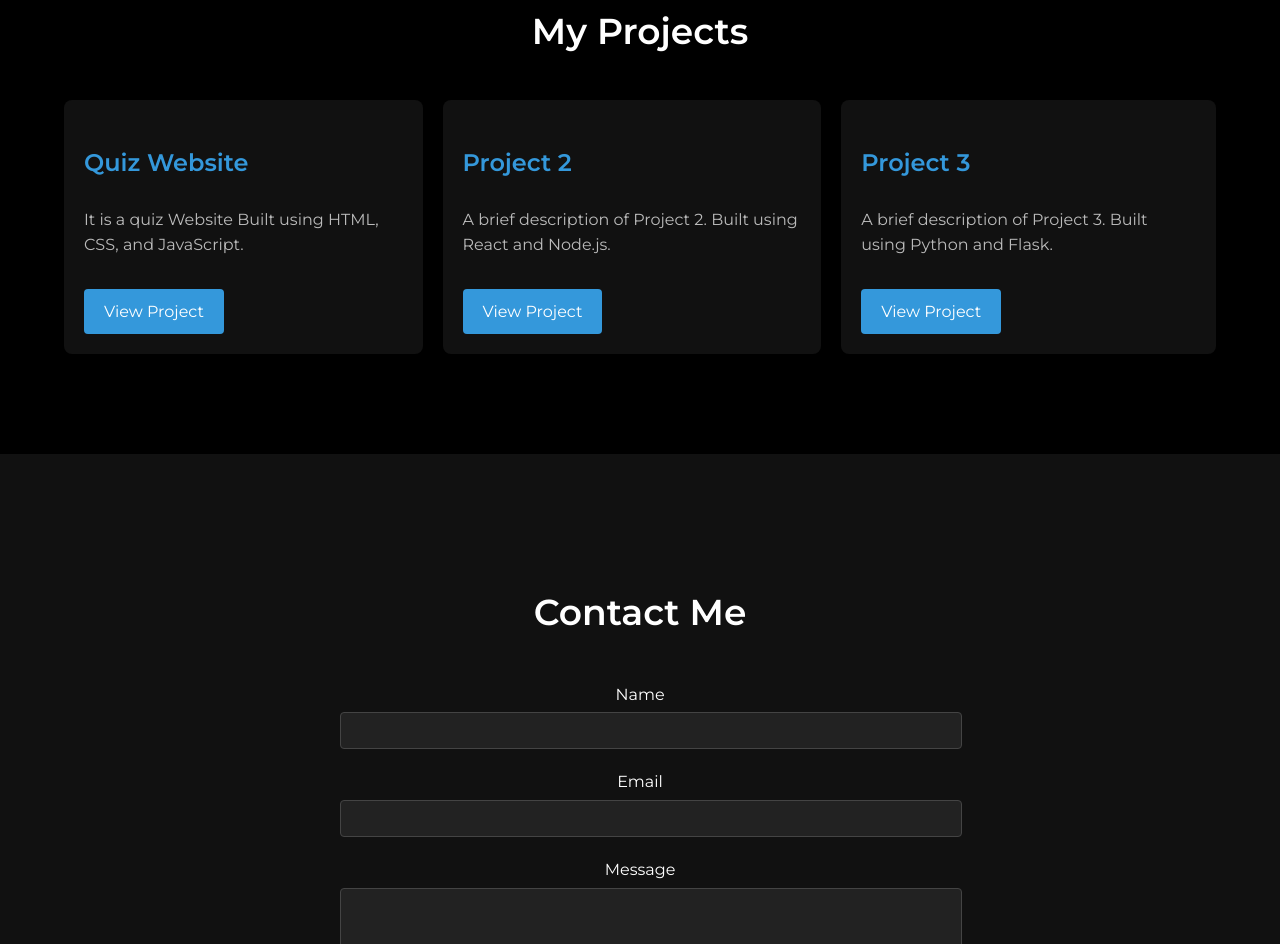
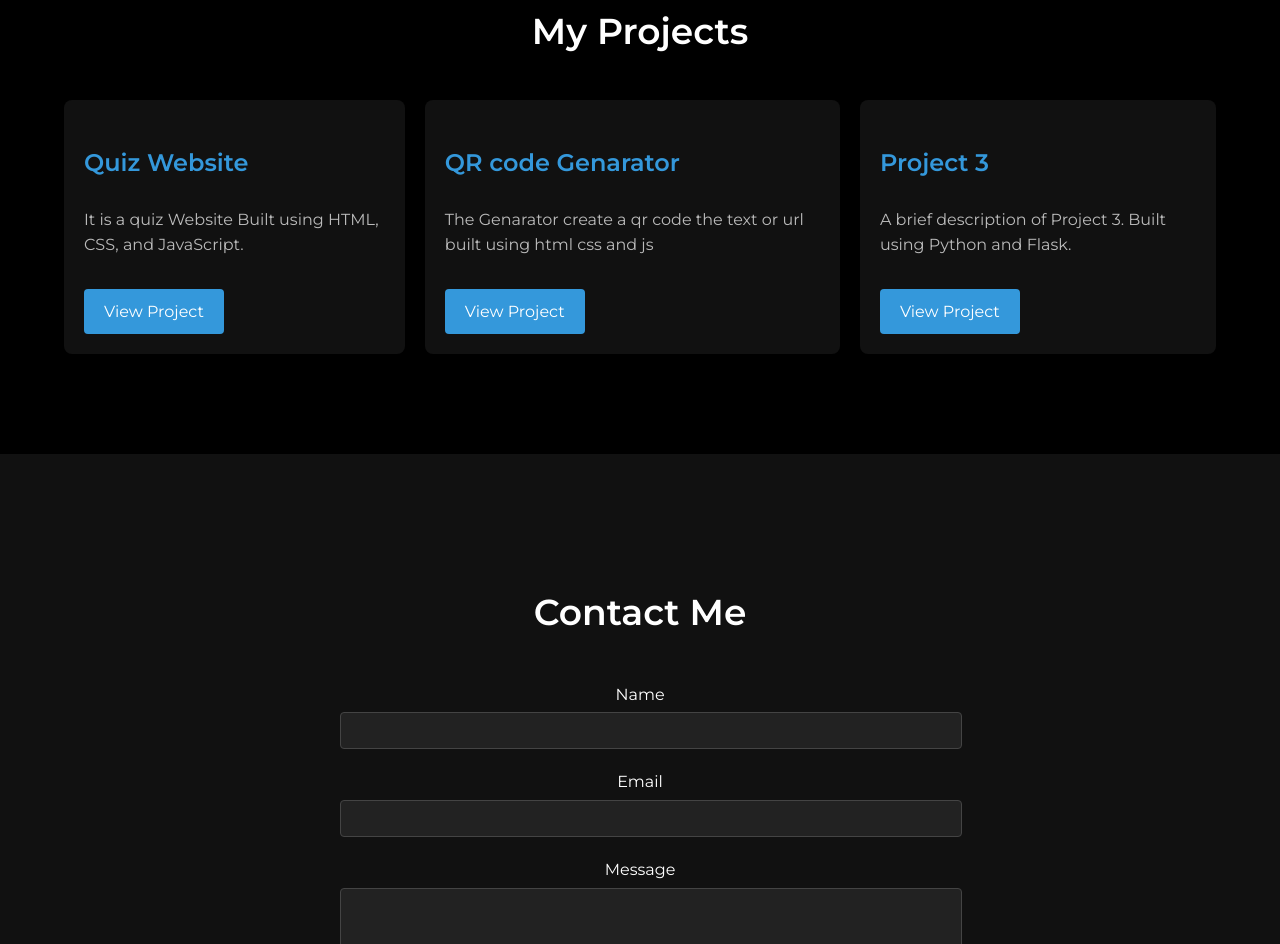
Before and after one commit to Nagarajyuvz/Portfolio, a plain HTML site: page index.html in a window 1280 px wide. Shown: the part 1412-2356 px from the top of the page. Drawn offline with Linux system fonts and the light colour scheme.

Commit message:
index.html

```diff
--- a/index.html
+++ b/index.html
@@ -71,9 +71,9 @@
                     <a href="quiz.html" class="btn">View Project</a>
                 </div>
                 <div class="project-card">
-                    <h3>Project 2</h3>
-                    <p>A brief description of Project 2. Built using React and Node.js.</p>
-                    <a href="index.html" class="btn">View Project</a>
+                    <h3>QR code Genarator</h3>
+                    <p>The Genarator create a qr code the text or url built using html css and js</p>
+                    <a href="qrindex.html" class="btn">View Project</a>
                 </div>
                 <div class="project-card">
                     <h3>Project 3</h3>
```
